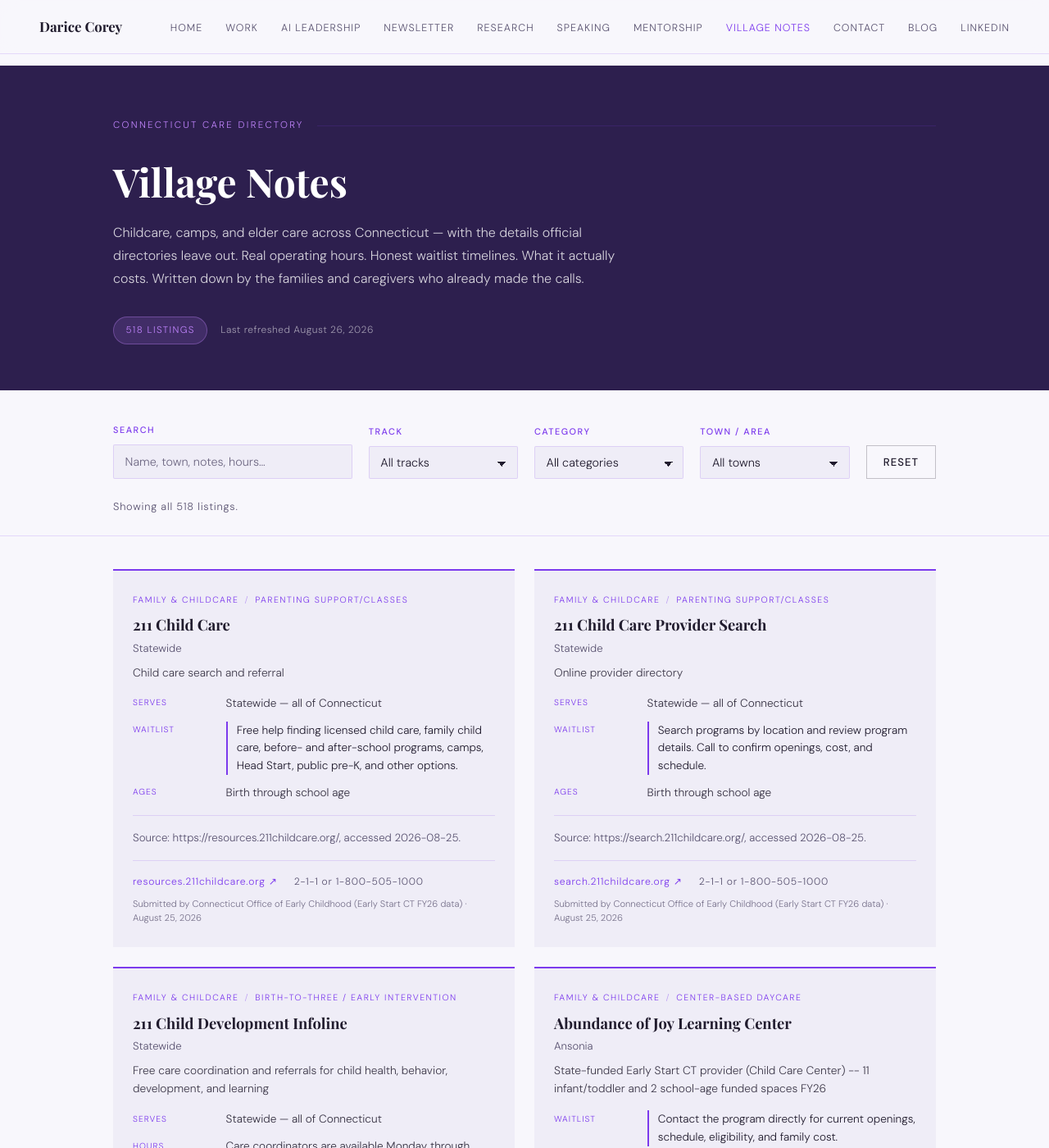
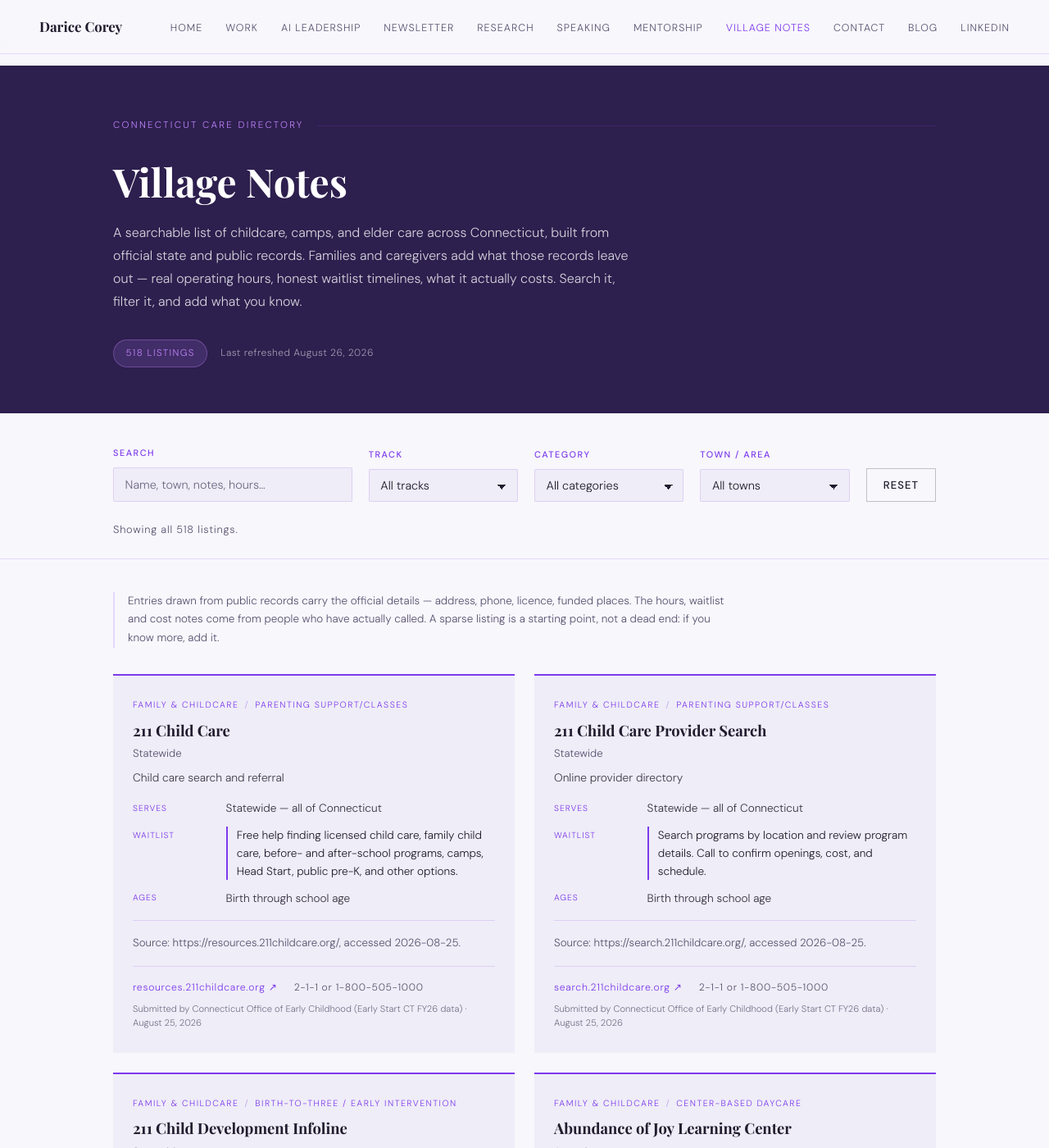
Before and after one commit to dcoreyrasm/dcoreyrasm.github.io, a Jekyll site: the page village-notes/index.html, which Jekyll copies as it is, in a window 1280 px wide and 1400 px high. Shown: the whole window at 82% size. Built offline with Jekyll 4.4.1, drawn with Linux system fonts in a browser that asks for light colours; some web fonts are replaced; some of the changed text lies outside the part shown.

Commit message:
Say what the directory actually is
The hero claimed every listing was "written down by the families and
caregivers who already made the calls". That described 19 of 518. The
rest come from the Connecticut Office of Early Childhood import and from
curated research, so the page was promising firsthand knowledge on
entries that carry a state phone number and little else.

Reframes it honestly: a searchable statewide list built from official
records, which families and caregivers then fill in. The claim about real
hours and honest waitlist timelines stays, because it is still what makes
this different -- it is just now the invitation rather than a description
of what is already there.

  - Hero lede: searchable list first, community detail second, ending on
    the ask rather than a boast.
  - "Crowdsourced, then reviewed" becomes "Two sources, clearly marked",
    describing both and noting every card names its origin.
  - A short note above the results explains why some entries are thin and
    that a sparse listing is a starting point, not a dead end.

Verified against the live 518: copy renders in both column widths, cards
still show provenance ("Submitted by Connecticut Office of Early
Childhood..."), no page errors, no horizontal scroll at 390px.

```diff
--- a/village-notes/index.html
+++ b/village-notes/index.html
@@ -53,7 +53,7 @@
       <div class="container">
         <p class="section-label" style="color:var(--coral);">Connecticut Care Directory</p>
         <h1 class="section-heading" style="color:#fff;">Village Notes</h1>
-        <p class="vn-hero-lede">Childcare, camps, and elder care across Connecticut &mdash; with the details official directories leave out. Real operating hours. Honest waitlist timelines. What it actually costs. Written down by the families and caregivers who already made the calls.</p>
+        <p class="vn-hero-lede">A searchable list of childcare, camps, and elder care across Connecticut, built from official state and public records. Families and caregivers add what those records leave out &mdash; real operating hours, honest waitlist timelines, what it actually costs. Search it, filter it, and add what you know.</p>
         <div class="vn-hero-meta">
           <span id="vn-count-badge" class="vn-badge">Loading listings&hellip;</span>
           <span id="vn-updated" class="vn-updated"></span>
@@ -101,6 +101,8 @@
 
     <section class="vn-results-section">
       <div class="container">
+        <p class="vn-source-note">Entries drawn from public records carry the official details &mdash; address, phone, licence, funded places. The hours, waitlist and cost notes come from people who have actually called. A sparse listing is a starting point, not a dead end: if you know more, add it.</p>
+
         <div id="vn-results" class="vn-grid"></div>
 
         <div id="vn-empty" class="vn-empty" hidden>
@@ -163,8 +165,8 @@
             <p>Families caring for young children and families caring for aging parents are often the same families. Village Notes keeps both tracks in one place instead of splitting them across separate systems.</p>
           </div>
           <div class="vn-about-block">
-            <h3>Crowdsourced, then reviewed</h3>
-            <p>Entries come from parents and caregivers. Every submission is reviewed before it publishes, and multiple people can submit their own note on the same place &mdash; more data points, not duplicates to clean up.</p>
+            <h3>Two sources, clearly marked</h3>
+            <p>The baseline comes from official state and public records, so the list covers towns nobody has written about yet. The detail comes from families and caregivers. Every card names where it came from, submissions are reviewed before they publish, and several people can add a note to the same place &mdash; more data points, not duplicates to clean up.</p>
           </div>
         </div>
       </div>
--- a/village-notes/village-notes.css
+++ b/village-notes/village-notes.css
@@ -194,3 +194,11 @@ section.vn-submit-section { background:#2d1f4e; padding:5rem 0; }
 @media (max-width:700px) {
   .vn-submit-grid { grid-template-columns:1fr; }
 }
+
+/* Sits above the results grid: says where an entry came from before a
+   visitor works it out from a thin card. */
+.vn-source-note {
+  font-size:.84rem; color:var(--muted); line-height:1.7;
+  max-width:760px; margin:0 0 2rem; padding-left:1rem;
+  border-left:2px solid var(--line);
+}
```
